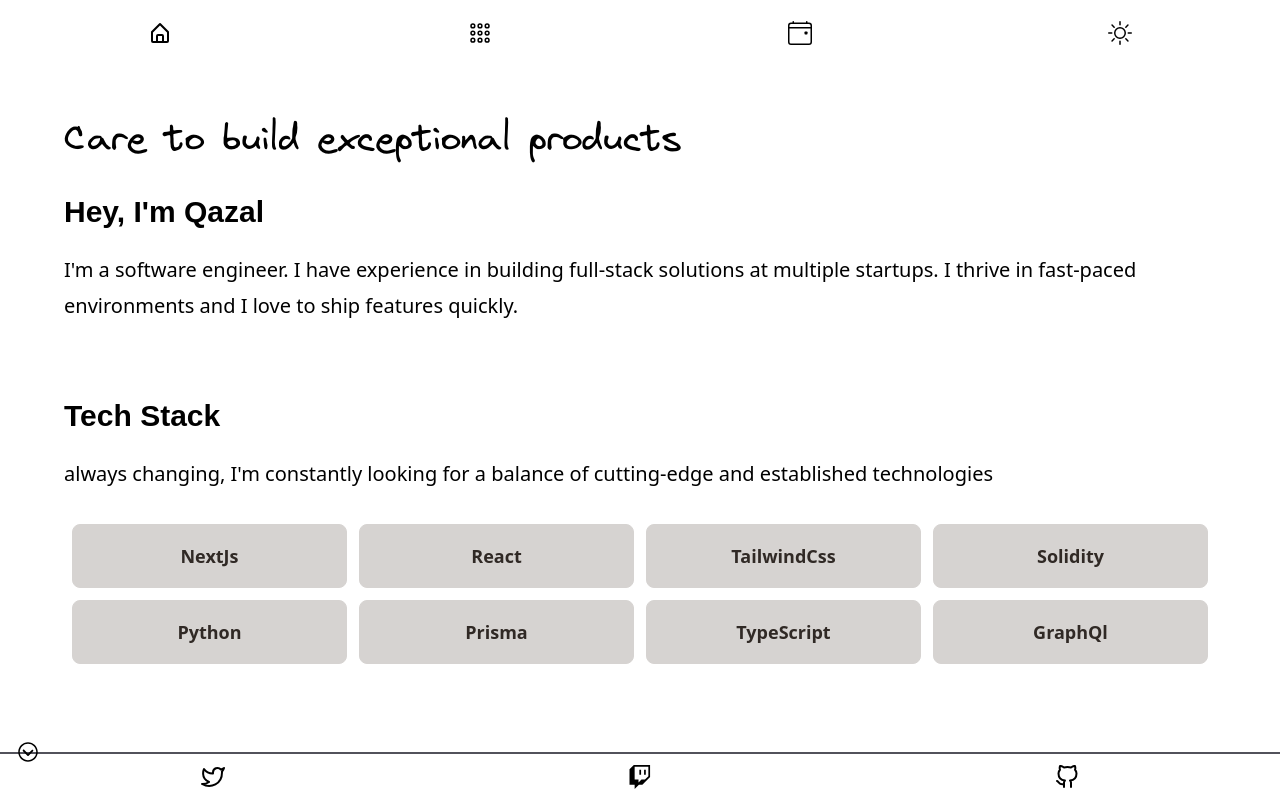
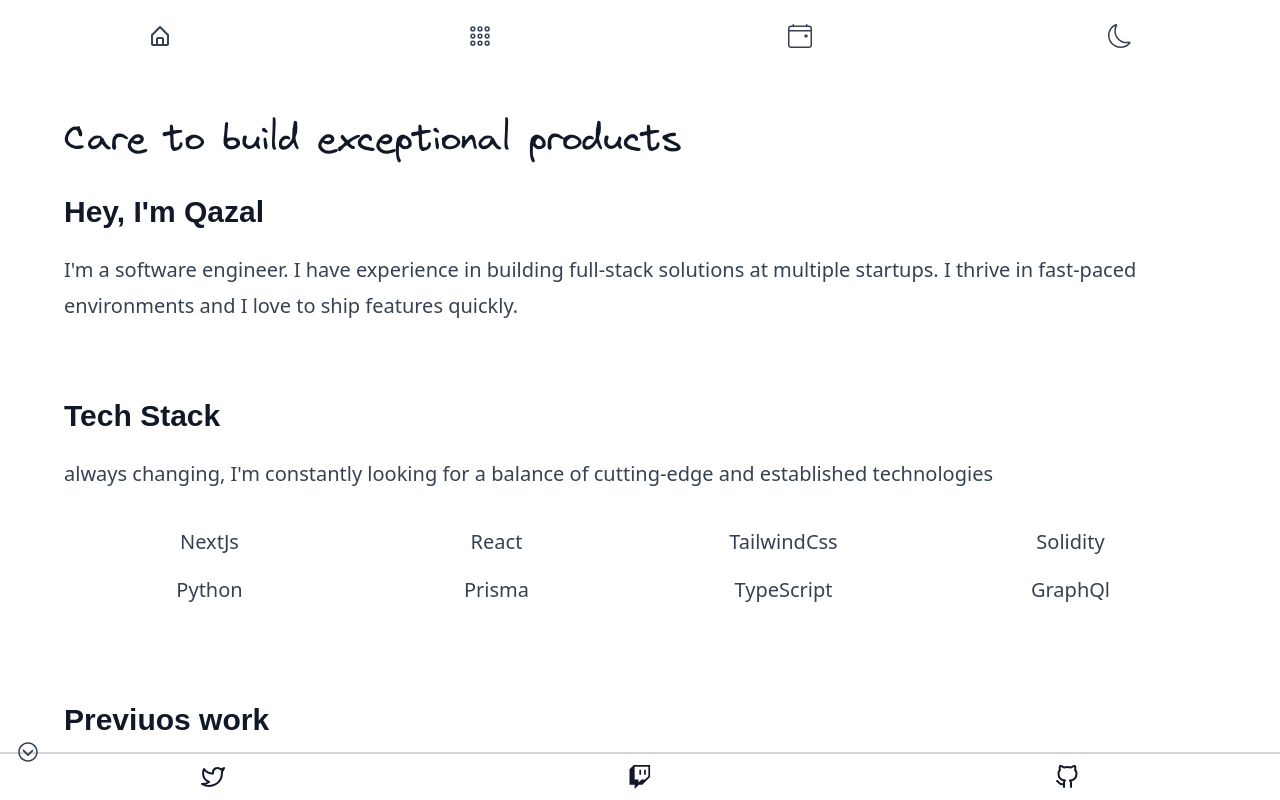
Before and after one commit to Qazalin/qazal.tech, a Next.js app: page / in a window 1280 px wide. Built offline with nearby package versions, Linux system fonts and the light colour scheme; a web font is replaced by a local one.

Commit message:
feat: project layout

```diff
--- a/components/DarkModeSwicth.tsx
+++ b/components/DarkModeSwicth.tsx
@@ -1,7 +1,6 @@
 import { useTheme } from "next-themes";
 import { BsMoon, BsSun } from "react-icons/bs";
 import { svgStyles } from "lib/config";
-import classNames from "classnames";
 import { useEffect, useState } from "react";
 
 export const DarkModeSwitch = () => {
@@ -21,12 +20,15 @@
     }
   }
   return (
-    <button onClick={switchTheme} className="swap swap-rotate">
+    <button
+      onClick={switchTheme}
+      className="relative justify-center items-center flex basis-full h-full cursor-pointer"
+    >
       {mounted &&
         (isDark ? (
+          <BsSun className={svgStyles} />
+        ) : (
           <BsMoon className={svgStyles} />
-        ) : (
-          <BsSun className={svgStyles} />
         ))}
     </button>
   );
--- a/components/Footer.tsx
+++ b/components/Footer.tsx
@@ -44,7 +44,7 @@
       />
       <div
         className={classNames({
-          "flex border-t-2 border-t-base-300 items-center justify-around h-full w-full":
+          "flex border-t-2 border-t-zinc-300 dark:border-t-zinc-700 items-center justify-around h-full w-full":
             true,
           invisible: !showFooter,
         })}
--- a/components/Layout.tsx
+++ b/components/Layout.tsx
@@ -4,7 +4,7 @@
 
 export const Layout: React.FC<PropsWithChildren<{}>> = ({ children }) => {
   return (
-    <div className="w-[100vw] h-[100vh] overflow-hidden flex flex-col prose prose-sm md:prose-md lg:prose-lg xl:prose-xl 2xl:prose-2xl max-w-full">
+    <div className="w-[100vw] h-[100vh] overflow-hidden flex flex-col prose prose-sm md:prose-md lg:prose-lg xl:prose-xl 2xl:prose-2xl max-w-full dark:prose-invert">
       <div className="w-full h-fit">
         <Navbar />
       </div>
--- a/components/Navbar.tsx
+++ b/components/Navbar.tsx
@@ -23,12 +23,15 @@
   ];
 
   return (
-    <div className="btm-nav relative">
+    <div className="flex justify-around w-full items-center pt-2 relative h-16">
       {navbarSections.map((s, i) => (
         <button
           key={`nav-${i}`}
           className={classNames({
-            "border-b-2": router.route.startsWith(s.slug),
+            "border-b-2 border-b-gray-600 dark:border-b-gray-300":
+              router.route.startsWith(s.slug),
+            "relative justify-center items-center flex basis-full h-full cursor-pointer":
+              true,
           })}
           onClick={() => router.push(s.slug)}
         >
--- a/components/content/AppPreview.tsx
+++ b/components/content/AppPreview.tsx
@@ -7,7 +7,7 @@
 
   return (
     <div
-      className={`${color} rounded-md p-2 flex flex-col justify-center items-center not-prose cursor-pointer`}
+      className={`bg-zinc-100 dark:bg-zinc-900 rounded-md p-2 flex flex-col justify-center items-center not-prose cursor-pointer`}
       onClick={() => router.push(`/content/${platform}`)}
     >
       {icon}
--- a/components/content/github/Layout.tsx
+++ b/components/content/github/Layout.tsx
@@ -1,9 +1,13 @@
+import { Preview } from ".";
+
 export const Layout = () => {
   return (
-    <div className="grid grid-cols-2">
-      <div>im root</div>
-      <div>im root</div>
-      <div>im root</div>
+    <div className="grid grid-cols-2 gap-2 not-prose">
+      <Preview />
+      <Preview />
+      <Preview />
+      <Preview />
+      <Preview />
     </div>
   );
 };
--- a/components/content/github/Preview.tsx
+++ b/components/content/github/Preview.tsx
@@ -1,7 +1,24 @@
+import { FiGithub } from "react-icons/fi";
+
 export const Preview = () => {
   return (
-    <div>
-      <div />
+    <div className="relative w-full h-full bg-text3 p-2 rounded-md">
+      <h2>title</h2>
+      <p>desc</p>
+      <div
+        className="tooltip tooltip-left absolute right-0 bottom-0 cursor-pointer"
+        data-tip="view repo"
+      >
+        <FiGithub />
+      </div>
+      <Tag>NextJs</Tag>
+      <Tag>React</Tag>
+      <Tag>Solidity</Tag>
     </div>
   );
 };
+const Tag = ({ children }: { children: any }) => (
+  <div className="inline-block bg-primary rounded-md h-fit w-fit p-1 px-2 text-center justify-center m-1 text-xs md:text-sm lg:text-md">
+    {children}
+  </div>
+);
--- a/pages/_app.tsx
+++ b/pages/_app.tsx
@@ -15,7 +15,7 @@
 
 function MyApp({ Component, pageProps }: AppProps) {
   return (
-    <ThemeProvider defaultTheme="system">
+    <ThemeProvider attribute="class">
       <DefaultSeo {...DEFAULT_SEO} />
       <Layout>
         <Component {...pageProps} />
--- /dev/null
+++ b/pages/content/[platform]/[id].tsx
@@ -0,0 +1,36 @@
+import { Dispatch, SetStateAction, useState } from "react";
+
+const Id = () => {
+  const [width1, setWidth1] = useState("w-44");
+  const [width2, setWidth2] = useState("w-44");
+
+  const toggleWidth = (w: string, setter: Dispatch<SetStateAction<string>>) => {
+    setter(w === "w-44" ? "w-full" : "w-44");
+  };
+  return (
+    <div className="h-[100vh] w-full">
+      <h1 className="dark:text-indigo-400 text-indigo-500">Zelda</h1>
+      <p>
+        It all started out with an idea, if I was gonna re-build NFTGo's UI from
+        scratch, and I had all the data available through an API, what would I
+        build. How would I visualize raw json responses?
+      </p>
+      <div className="flex flex-col space-y-2 w-full h-full">
+        <div
+          className={`${width1} h-44 bg-zinc-900 rounded-md flex justify-center items-center text-xl md:text-2xl lg:text-3xl cursor-pointer transition-all`}
+          onClick={() => toggleWidth(width1, setWidth1)}
+        >
+          Typscript
+        </div>
+        <div
+          className={`${width2} h-44 bg-zinc-900 rounded-md flex justify-center items-center text-xl md:text-2xl lg:text-3xl cursor-pointer transition-all`}
+          onClick={() => toggleWidth(width2, setWidth2)}
+        >
+          Typscript
+        </div>
+      </div>
+    </div>
+  );
+};
+
+export default Id;
--- a/styles/globals.css
+++ b/styles/globals.css
@@ -17,16 +17,6 @@
 }
 
 @layer base {
-    [data-theme=light]:root {
-        --text2: ##d6d3d1;
-        --text3: #a8a29e;
-        --text4: #78716c;
-    }
-    [data-theme=dark]:root {
-        --text2: 41 37 36;
-        --text3: 68 64 60;
-        --text4: 87 83 78;
-    }
   h1 {
     @apply font-heading;
   }
--- a/tailwind.config.js
+++ b/tailwind.config.js
@@ -4,6 +4,7 @@
     "./pages/**/*.{js,ts,jsx,tsx}",
     "./components/**/*.{js,ts,jsx,tsx}",
   ],
+  darkMode: "class",
   theme: {
     extend: {
       fontFamily: {
@@ -13,46 +14,5 @@
     },
   },
 
-  daisyui: {
-    styled: true,
-    base: true,
-    utils: true,
-    logs: true,
-    rtl: false,
-    prefix: "",
-    darkTheme: "dark",
-    themes: [
-      {
-        dark: {
-          primary: "#a5b4fc",
-          secondary: "#93c5fd",
-          accent: "#d1fae5",
-          neutral: "#292524",
-          "base-100": "#0000",
-          "base-200": "#27272a",
-          "base-300": "#3f3f46",
-          info: "#60a5fa",
-          success: "#36D399",
-          warning: "#fef08a",
-          error: "#f87171",
-        },
-        light: {
-          primary: "#6366f1",
-          secondary: "#2563eb",
-          accent: "#6ee7b7",
-          neutral: "#d6d3d1",
-          info: "#60a5fa",
-          "base-100": "#fff",
-          "base-200": "#a1a1aa",
-          "base-300": "#52525b",
-          success: "#36D399",
-
-          warning: "#fef08a",
-
-          error: "#f87171",
-        },
-      },
-    ],
-  },
-  plugins: [require("daisyui"), require("@tailwindcss/typography")],
+  plugins: [require("@tailwindcss/typography")],
 };
```
Also changed, not shown: pages/content/[platform]/index.tsx (renamed from pages/content/[platform].tsx).
